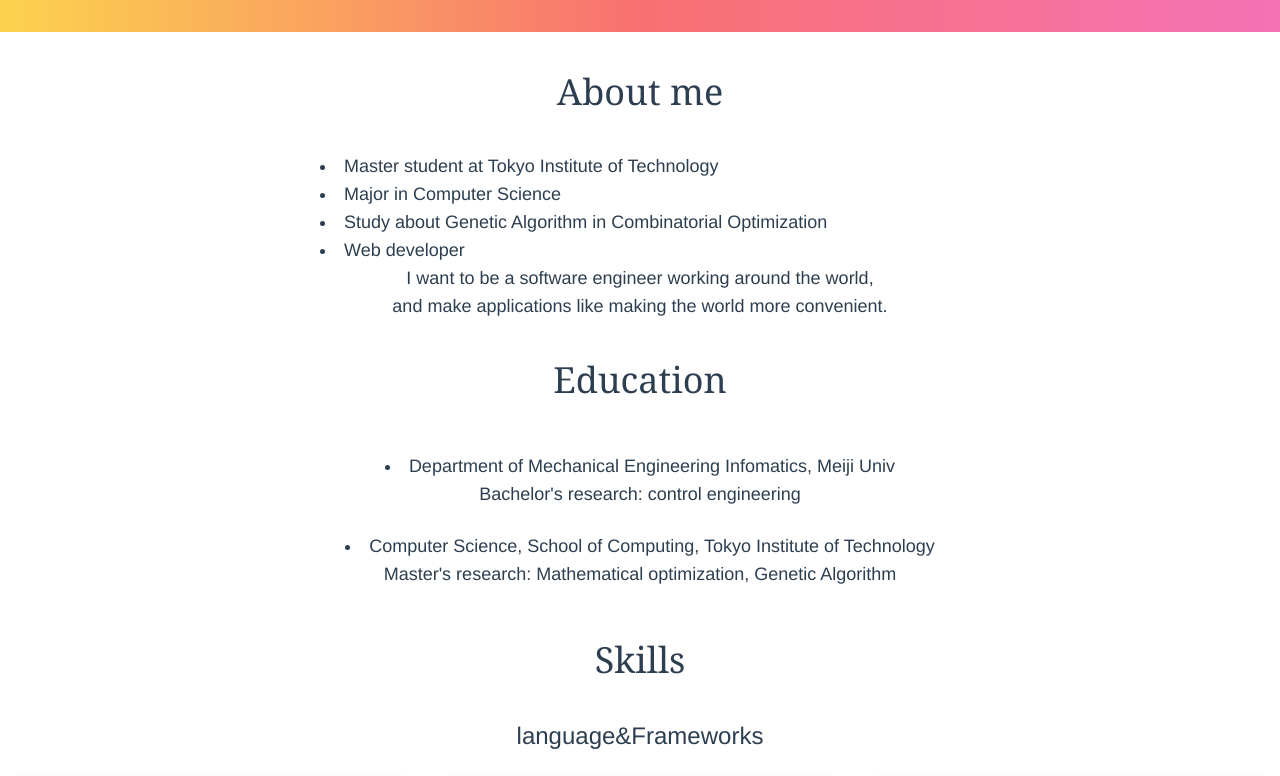
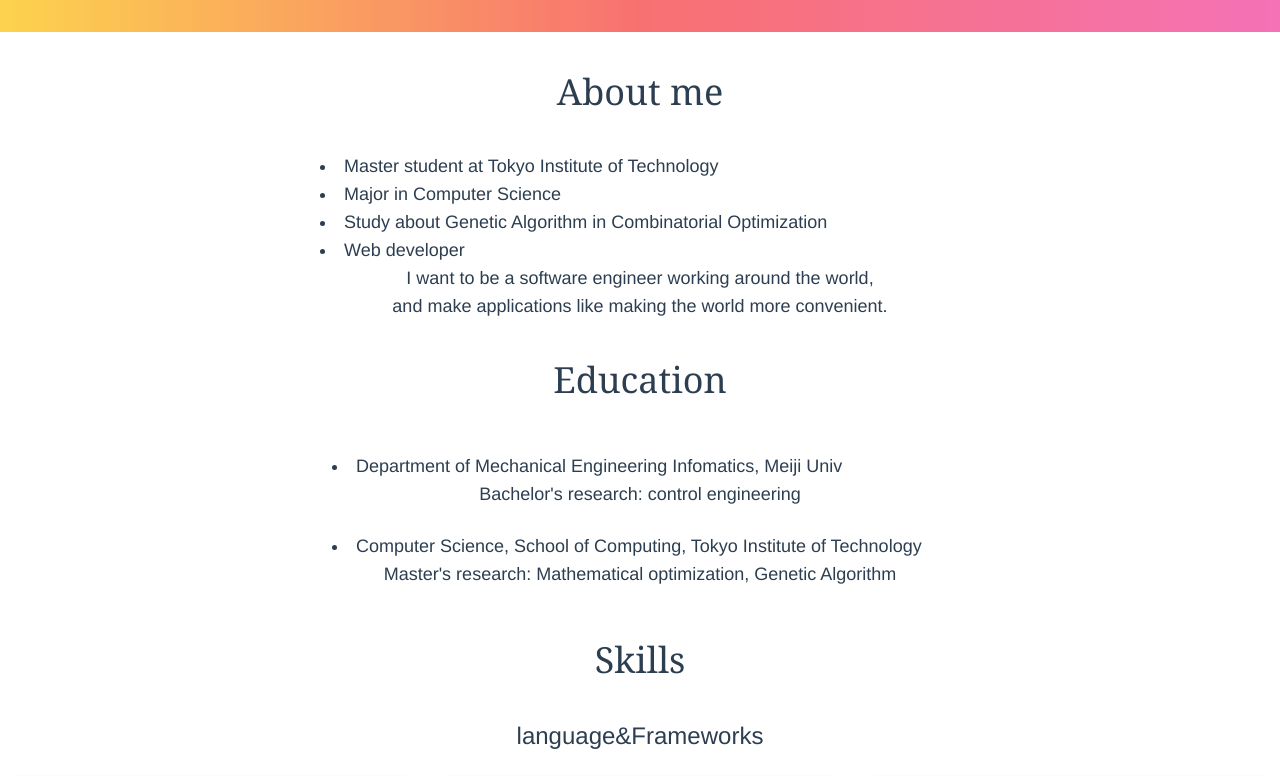
Before and after one commit to tomoyuki-hiranuma/portfolio, a Vue app: page / in a window 1280 px wide. Shown: the part 457-1233 px from the top of the page. Built offline with nearby package versions, Linux system fonts and the light colour scheme.

Commit message:
fix text line in educations

```diff
--- a/src/components/Education.vue
+++ b/src/components/Education.vue
@@ -1,13 +1,15 @@
 <template>
   <div id="education">
     <p class="text-2xl md:text-4xl my-7 md:my-10 font-serif">Education</p>
-    <div class="text-sm md:text-lg">
+    <div class="text-sm md:text-lg w-1/2 mx-auto">
       <div class="p-1 md:p-3">
-        <li>Department of Mechanical Engineering Infomatics, Meiji Univ</li>
+        <li class="text-left">
+          Department of Mechanical Engineering Infomatics, Meiji Univ
+        </li>
         <p>Bachelor's research: control engineering</p>
       </div>
       <div class="p-1 md:p-3">
-        <li>
+        <li class="text-left">
           Computer Science, School of Computing, Tokyo Institute of Technology
         </li>
         <p>Master's research: Mathematical optimization, Genetic Algorithm</p>
```
